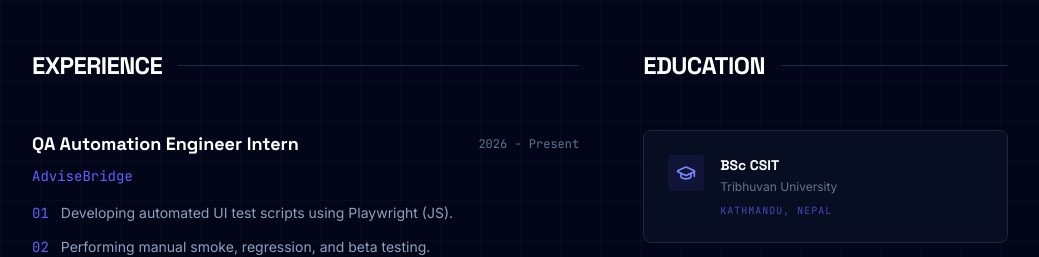
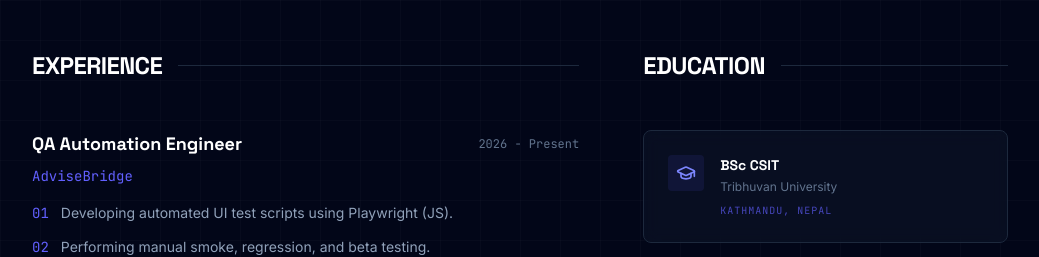
Before and after one commit to mazumeyyy/Portfolio, a React (Vite) app: page / in a window 1280 px wide. Shown: the part 1080-1337 px from the top of the page, without its empty margins (120-1159 px from the left). Built offline with nearby package versions, Linux system fonts and the light colour scheme.

Commit message:
Updated role from QA Automation Engineer Intern to QA Automation Engineer

```diff
--- a/src/App.tsx
+++ b/src/App.tsx
@@ -58,7 +58,7 @@ const SKILLS = [
 
 const EXPERIENCE = [
   {
-    role: "QA Automation Engineer Intern",
+    role: "QA Automation Engineer",
     company: "AdviseBridge",
     period: "2026 - Present",
     description: [
```
